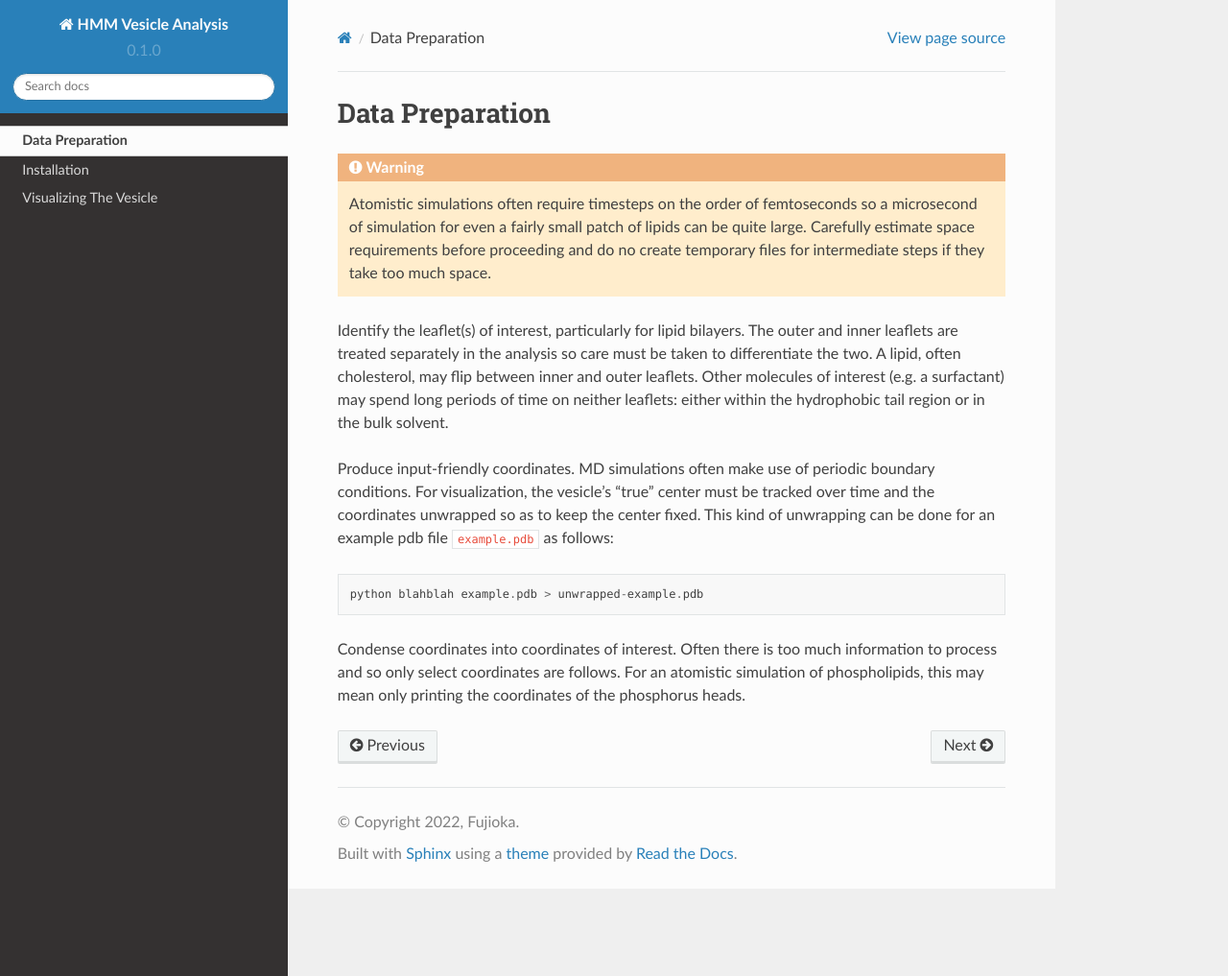
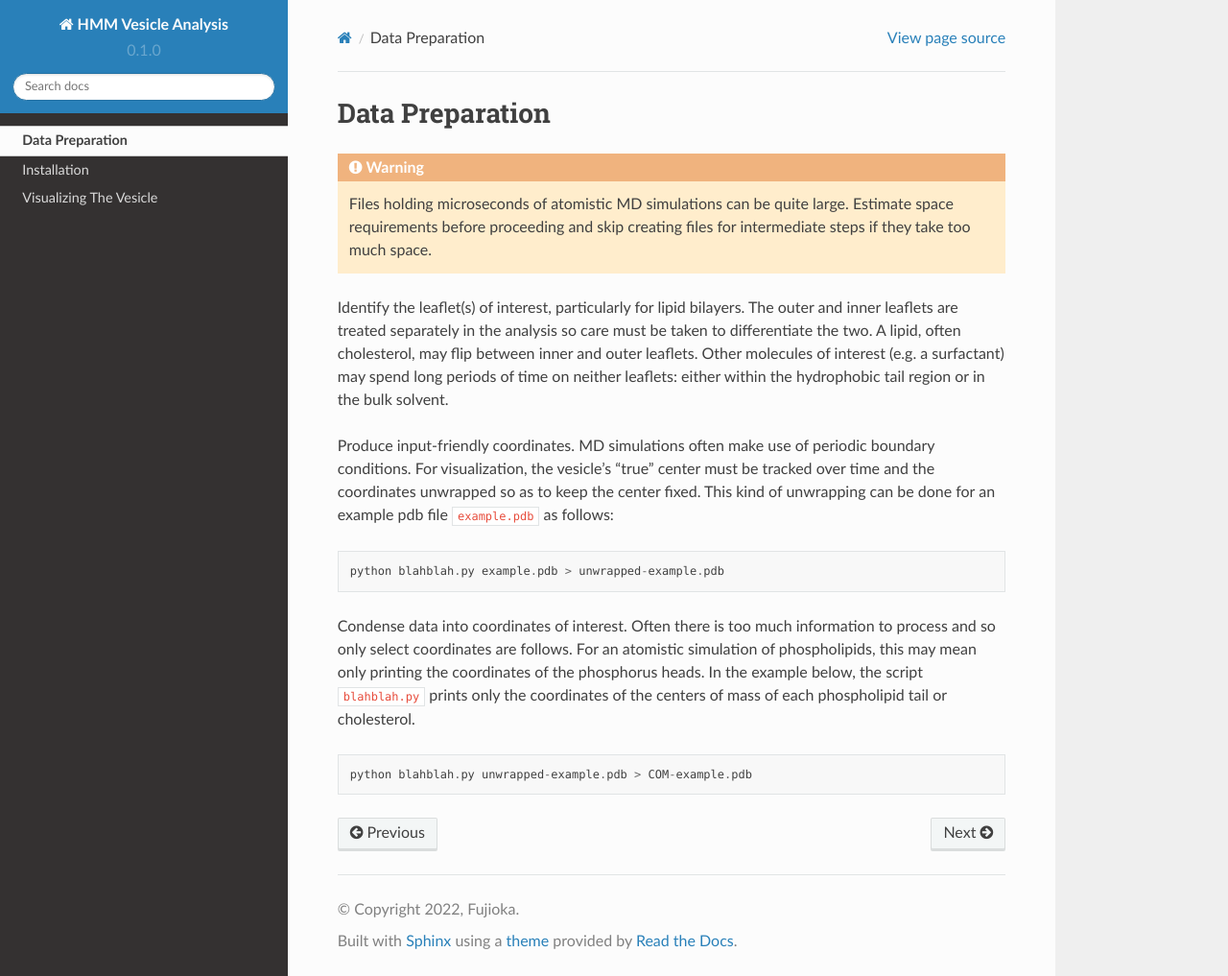
Before and after one commit to ka-zuumi/vesicle-HMM-analysis, a Sphinx documentation site: the page built from docs/DataPreparation.rst, in a window 1280 px wide and 1017 px high. Shown: the whole window at 96% size. Built offline with Sphinx 7.4.7 and the Read the Docs theme 2.0.0, drawn with Linux system fonts in a browser that asks for light colours.

Commit message:
Update DataPreparation.rst

```diff
--- a/docs/DataPreparation.rst
+++ b/docs/DataPreparation.rst
@@ -3,7 +3,7 @@ Data Preparation
 
 .. warning::
 
-  Atomistic simulations often require timesteps on the order of femtoseconds so a microsecond of simulation for even a fairly small patch of lipids can be quite large. Carefully estimate space requirements before proceeding and do no create temporary files for intermediate steps if they take too much space.
+  Files holding microseconds of atomistic MD simulations can be quite large. Estimate space requirements before proceeding and skip creating files for intermediate steps if they take too much space.
 
 Identify the leaflet(s) of interest, particularly for lipid bilayers. The outer and inner leaflets are treated separately in the analysis so care must be taken to differentiate the two. A lipid, often cholesterol, may flip between inner and outer leaflets. Other molecules of interest (e.g. a surfactant) may spend long periods of time on neither leaflets: either within the hydrophobic tail region or in the bulk solvent.
 
@@ -11,6 +11,10 @@ Produce input-friendly coordinates. MD simulations often make use of periodic bo
 
 .. code-block::
 
-  python blahblah example.pdb > unwrapped-example.pdb
+  python blahblah.py example.pdb > unwrapped-example.pdb
 
-Condense coordinates into coordinates of interest. Often there is too much information to process and so only select coordinates are follows. For an atomistic simulation of phospholipids, this may mean only printing the coordinates of the phosphorus heads.
+Condense data into coordinates of interest. Often there is too much information to process and so only select coordinates are follows. For an atomistic simulation of phospholipids, this may mean only printing the coordinates of the phosphorus heads. In the example below, the script ``blahblah.py`` prints only the coordinates of the centers of mass of each phospholipid tail or cholesterol.
+
+.. code-block::
+
+  python blahblah.py unwrapped-example.pdb > COM-example.pdb
```
